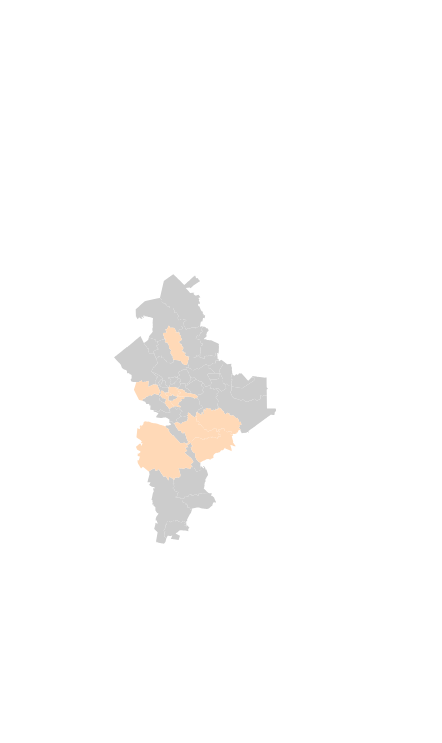
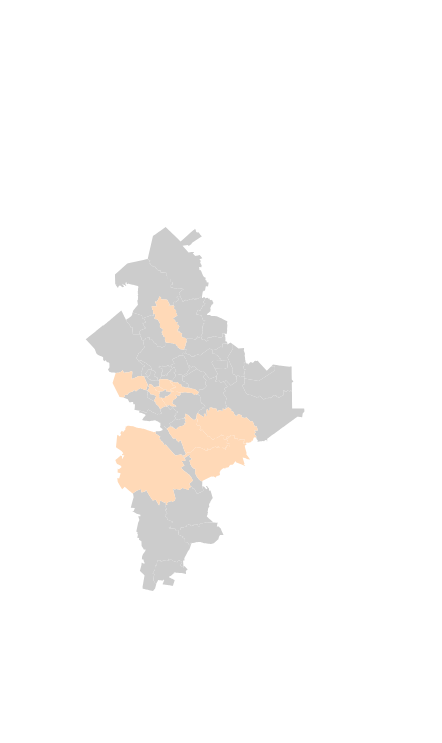
Before and after one commit to reankoresh/colegiomilitarizado, an Astro site: page /planteles in a window 390 px wide. Shown: the part 101-844 px from the top of the page, 442 px wide, since content can reach past the window. Built offline with nearby package versions, Linux system fonts and the light colour scheme; Astro itself is replaced by a stand-in of ours.

Commit message:
feat: ajustar estilos del mapa SVG para mejorar la responsividad en pantallas pequeñas

```diff
--- a/src/pages/planteles.astro
+++ b/src/pages/planteles.astro
@@ -130,7 +130,7 @@ const planteles = [
           id="nl-map-object"
           data="/images/mapNL.svg"
           type="image/svg+xml"
-          class="block h-full w-full object-contain object-center"
+          class="block h-full w-full object-contain object-center max-[900px]:scale-135 max-[900px]:origin-center"
           aria-label="Mapa de municipios de Nuevo Leon"
         ></object>
           <div
```
